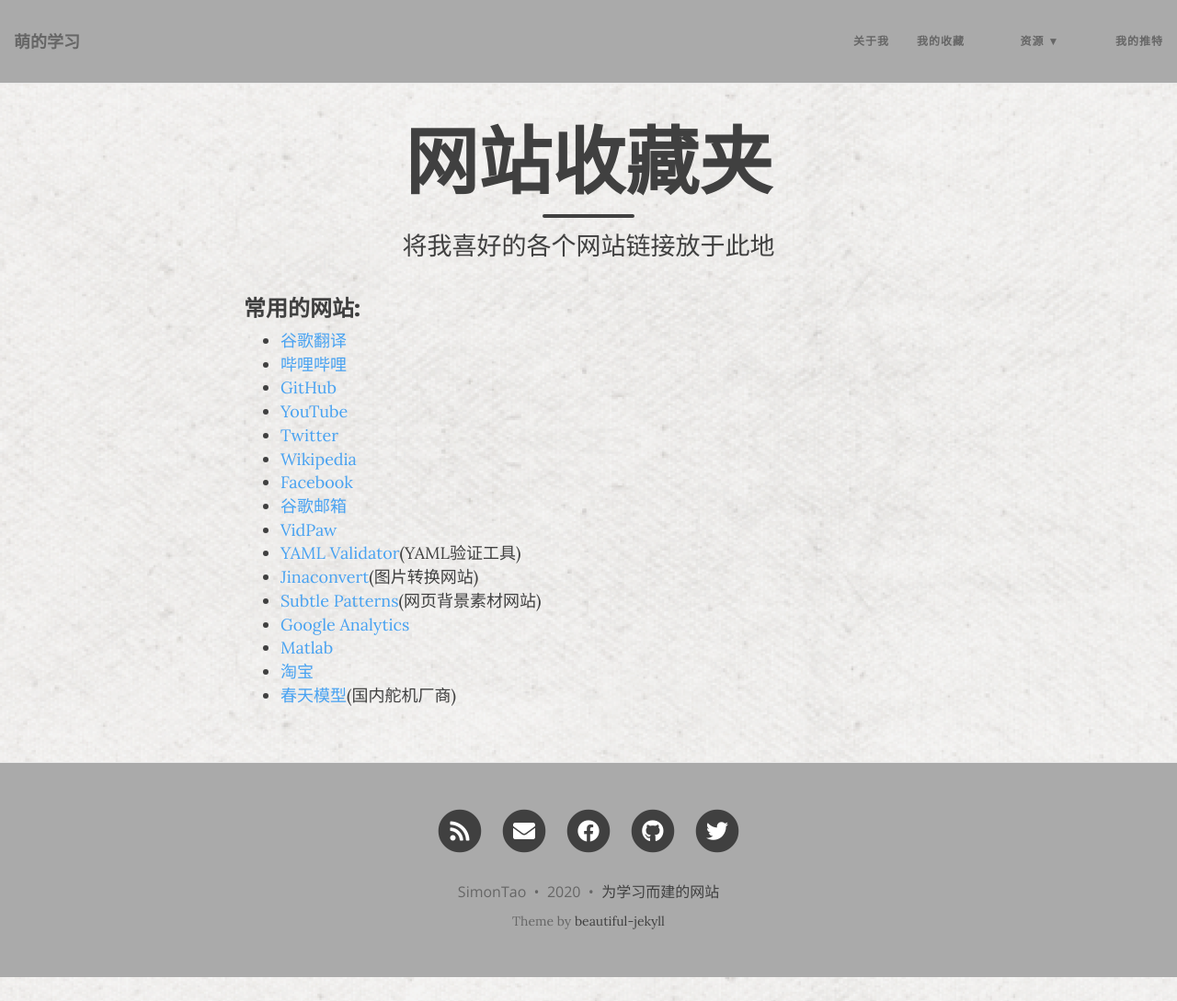
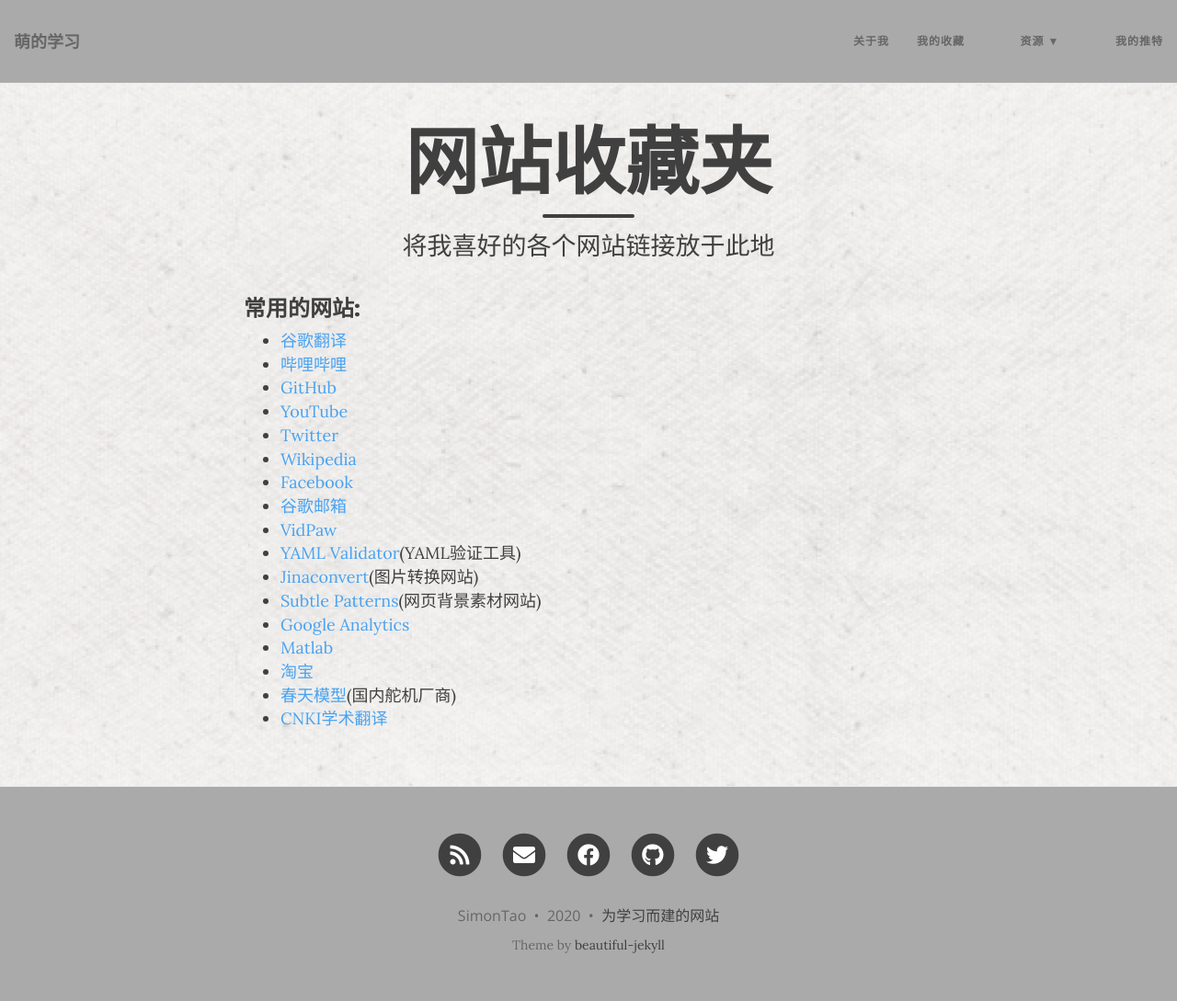
Before and after one commit to SimonTao0831/SimonTao0831.github.io, a Jekyll site: the page built from myfavorite.md, in a window 1280 px wide and 1089 px high. Shown: the whole window at 92% size. Built offline with Jekyll 4.4.1, drawn with Linux system fonts in a browser that asks for light colours; nearby versions of some CDN libraries.

Commit message:
Update myfavorite.md

```diff
--- a/myfavorite.md
+++ b/myfavorite.md
@@ -22,3 +22,4 @@
 - [Matlab](https://ww2.mathworks.cn/?s_tid=gn_logo)
 - [淘宝](https://www.taobao.com/)
 - [春天模型](http://www.ctwz.webportal.cc/)(国内舵机厂商)
+- [CNKI学术翻译](http://dict.cnki.net/)
```
